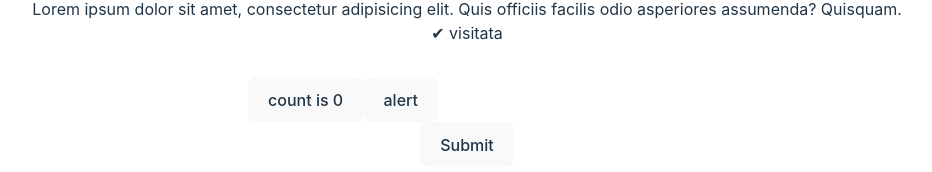
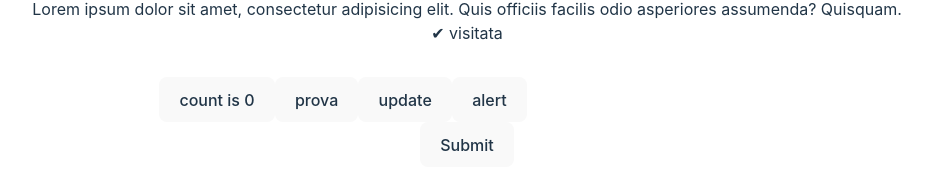
Before and after one commit to Gabriele-Cavallo/corso-react, a React (Vite) app: page / in a window 1280 px wide. Shown: the part 2219-2391 px from the top of the page, without its empty margins (173-1105 px from the left). Built offline with nearby package versions, Linux system fonts and the light colour scheme.

Commit message:
feat: add states

```diff
--- a/src/App.jsx
+++ b/src/App.jsx
@@ -1,10 +1,10 @@
-import { useState } from 'react'
-import reactLogo from './assets/react.svg'
-import viteLogo from '/vite.svg'
-import './App.css'
-import './components/Navbar'
-import Navbar from './components/Navbar'
-import Card from './components/Card'
+import { useState } from 'react';
+import reactLogo from './assets/react.svg';
+import viteLogo from '/vite.svg';
+import './App.css';
+import './components/Navbar';
+import Navbar from './components/Navbar';
+import Card from './components/Card';
 
 function handleClick() {
   alert('ciao');
@@ -20,7 +20,24 @@ function handleSubmit(event) {
 }
 
 function App() {
-  const [count, setCount] = useState(0)
+  const [count, setCount] = useState(0);
+  const [items, setItems] = useState([1, 2, 3]);
+  const [user, setUser] = useState({ name: 'Alice', age: 30});
+  console.log(items);
+  console.log(user);
+
+  const addItems = () => {
+    const newItem = 4;
+    setItems([...items, newItem])
+    console.log(items);
+  }
+
+  const updateUserName = () => {
+    const updateUser = { ...user, name: 'Bob'};
+    setUser(updateUser);
+    console.log(user);
+  }
+
   const cities = [
     {
       id: 0,
@@ -111,6 +128,12 @@ function App() {
         <button onClick={() => setCount((count) => count + 1)}>
           count is {count}
         </button>
+        <button onClick={addItems}>
+          prova
+        </button>
+        <button onClick={updateUserName}>
+          update
+        </button>
         <button onClick={handleClick}>
           alert
         </button>
```
